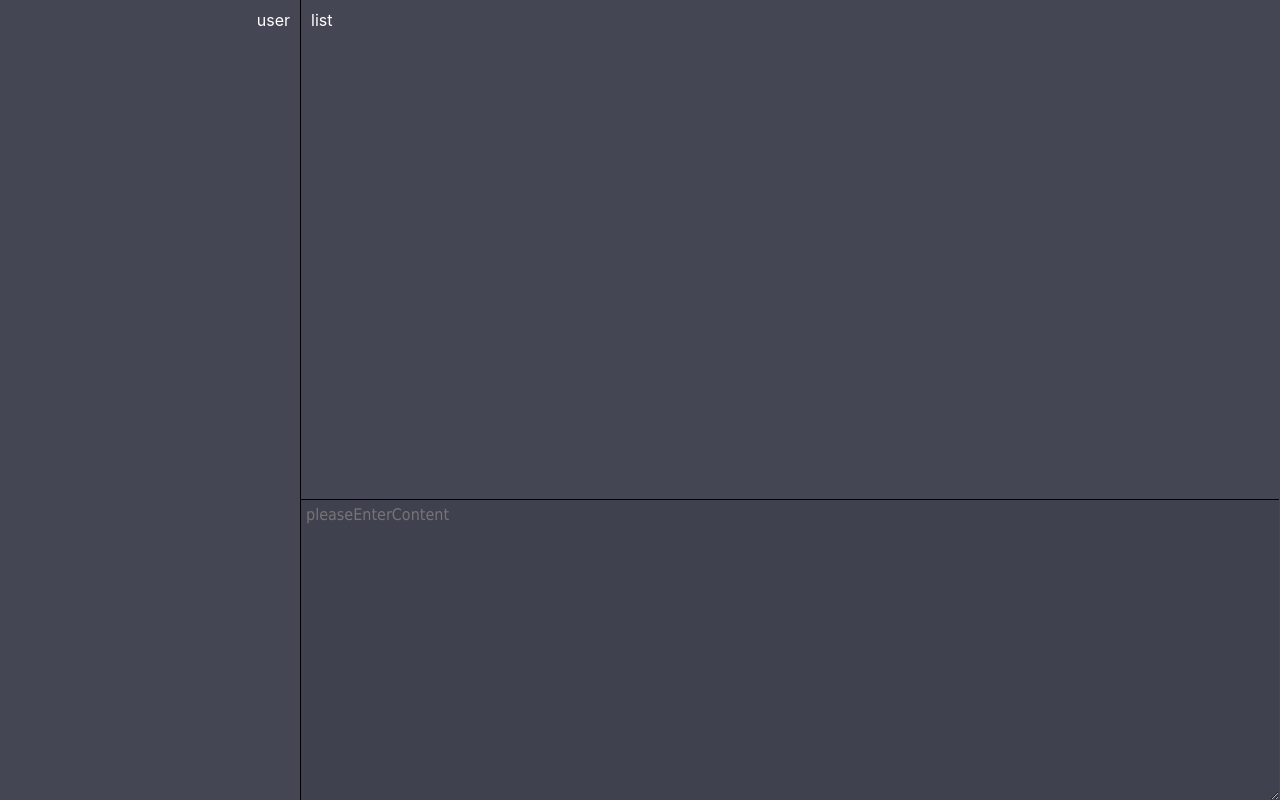
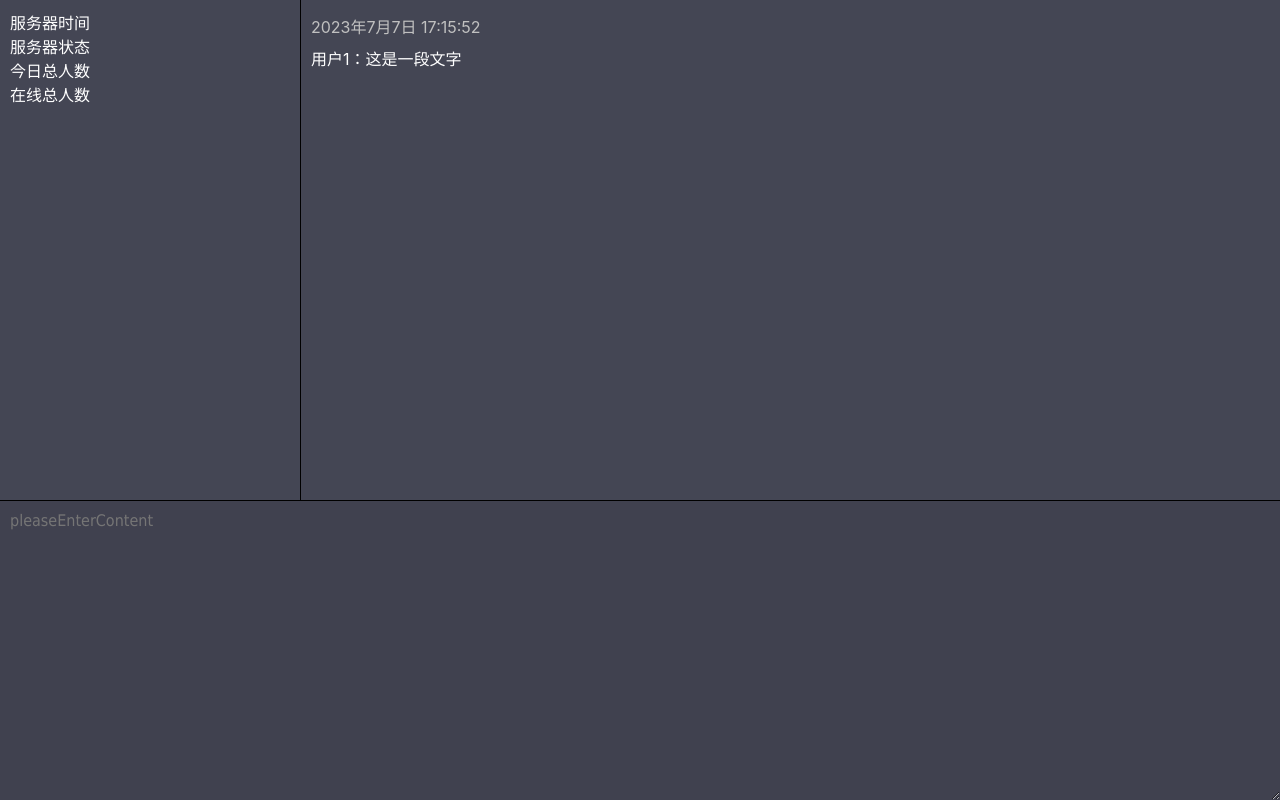
Before and after one commit to sumingcheng/NodeChat, a Vue app in the folder Client/: page / in a window 1280 px wide. Built offline with nearby package versions, Linux system fonts and the light colour scheme.

Commit message:
界面修改，调整界面内容

```diff
--- a/Client/src/assets/index.less
+++ b/Client/src/assets/index.less
@@ -3,6 +3,10 @@
   height: 100vh;
   color: white;
   overflow-y: hidden;
+
+  .top {
+    width: 100%;
+    height: calc(100% - 300px);
 
     .left {
       position: absolute;
@@ -10,25 +14,28 @@
       left: 0;
       width: 300px;
       height: 100%;
-    text-align: right;
       padding: 10px;
     }
 
     .right {
-    display: flex;
-    flex-direction: column;
-    width: calc(100% - 301px);
+      width: calc(100% - 300px);
       height: 100%;
       margin-left: 300px;
       border-left: 1px solid #000;
+      overflow-y: auto;
+
+      &::-webkit-scrollbar {
+        width: 0;
+        scrollbar-width: none;
+        -ms-overflow-style: none;
+      }
+    }
   }
 }
 
 .content {
   position: relative;
   flex-grow: 1;
-  overflow-y: auto;
-  border-bottom: 1px solid #000;
   padding: 10px;
 
   .trademark {
@@ -37,16 +44,15 @@
     background: orange;
   }
 
-  &::-webkit-scrollbar {
-    width: 0;
-    scrollbar-width: none;
-    -ms-overflow-style: none;
+  .message {
+
   }
 }
 
 .chat {
   height: 300px;
   width: 100%;
+  border-top: 1px solid #000;
 
   .tools {
     display: flex;
@@ -56,7 +62,7 @@
   .chat-input {
     width: 100%;
     height: 100%;
-    padding: 5px;
+    padding: 10px;
     color: white;
     background-color: #40414f;
 
--- a/Client/src/components/messageList/index.vue
+++ b/Client/src/components/messageList/index.vue
@@ -1,6 +1,12 @@
 <template>
-  <div>
-    list
+  <div class="main">
+    <div class="msg">
+      <span>2023年7月7日 17:15:52</span>
+    </div>
+    <div class="content">
+      <span>用户1：</span>
+      <span>这是一段文字</span>
+    </div>
   </div>
 </template>
 
@@ -10,12 +16,24 @@ import {defineComponent} from 'vue'
 defineComponent({
   name: 'messageList',
   props: {
-    msg: String
+    MessageData: Object
   }
 })
 
 </script>
 
 <style lang="less" scoped>
+.main {
+  .msg {
+    margin: 4px 0;
 
+    span {
+      color: silver;
+    }
+  }
+
+  .content {
+    margin: 8px 0;
+  }
+}
 </style>
--- a/Client/src/components/userList/index.vue
+++ b/Client/src/components/userList/index.vue
@@ -1,6 +1,13 @@
 <template>
   <div>
-    user
+    <div>服务器时间</div>
+    <div>服务器状态</div>
+    <div>今日总人数</div>
+    <div>在线总人数</div>
+    <div></div>
+    <div></div>
+    <div></div>
+    <div></div>
   </div>
 </template>
 
@@ -10,7 +17,8 @@ import {defineComponent} from 'vue'
 defineComponent({
   name: 'userList',
   props: {
-    msg: String
+    msg: String,
+    time: Number
   }
 })
 </script>
--- a/Client/src/views/index.vue
+++ b/Client/src/views/index.vue
@@ -1,5 +1,6 @@
 <template>
   <div class="main">
+    <div class="top">
       <div class="left">
         <UserList/>
       </div>
@@ -8,6 +9,31 @@
           <!--        <div class="trademark"></div>-->
           <div class="message">
             <MessageList/>
+            <MessageList/>
+            <MessageList/>
+            <MessageList/>
+            <MessageList/>
+            <MessageList/>
+            <MessageList/>
+            <MessageList/>
+            <MessageList/>
+            <MessageList/>
+            <MessageList/>
+            <MessageList/>
+            <MessageList/>
+            <MessageList/>
+            <MessageList/>
+            <MessageList/>
+            <MessageList/>
+            <MessageList/>
+            <MessageList/>
+            <MessageList/>
+            <MessageList/>
+            <MessageList/>
+            <MessageList/>
+            <MessageList/>
+          </div>
+        </div>
       </div>
     </div>
     <div class="chat">
@@ -15,7 +41,6 @@
       <!--          <div>emoji</div>-->
       <!--        </div>-->
       <textarea class="chat-input" placeholder="pleaseEnterContent"/>
-      </div>
     </div>
   </div>
 </template>
```
Lines whose indentation alone changed are shown as unchanged.
